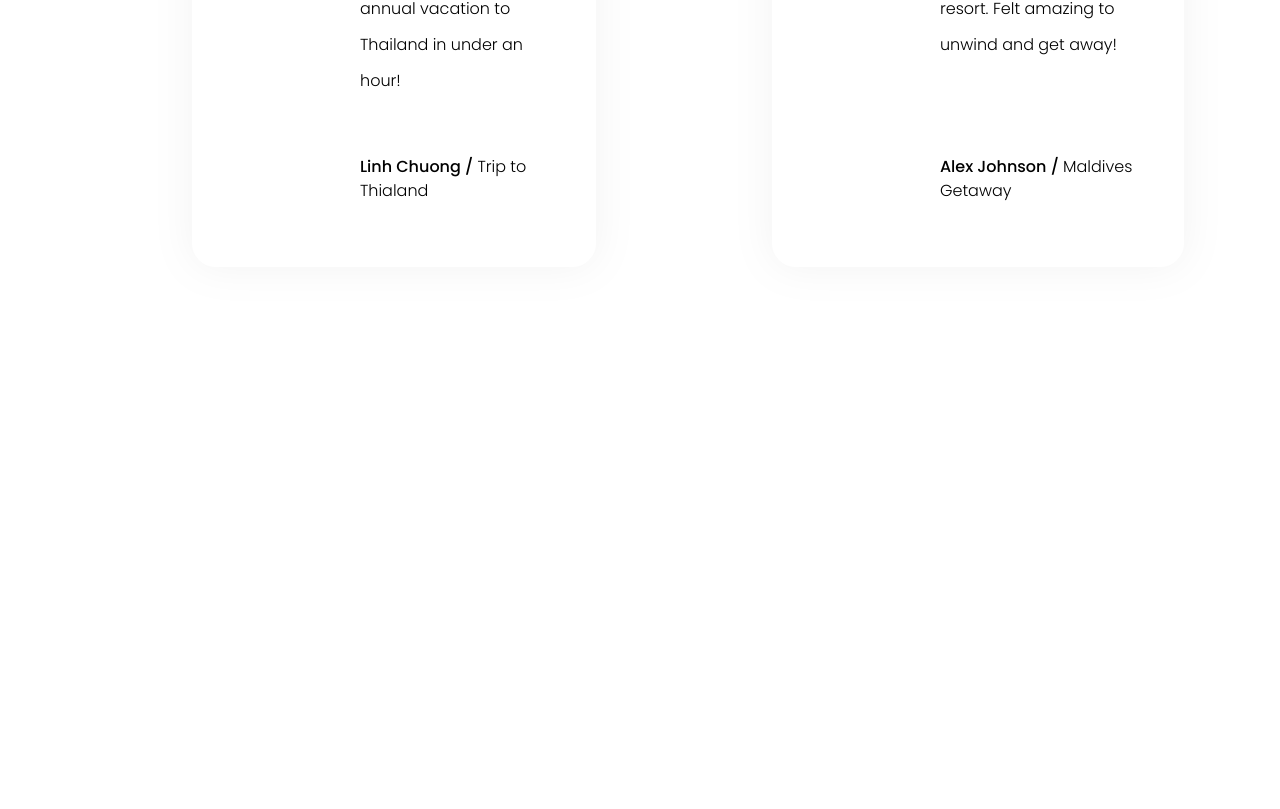
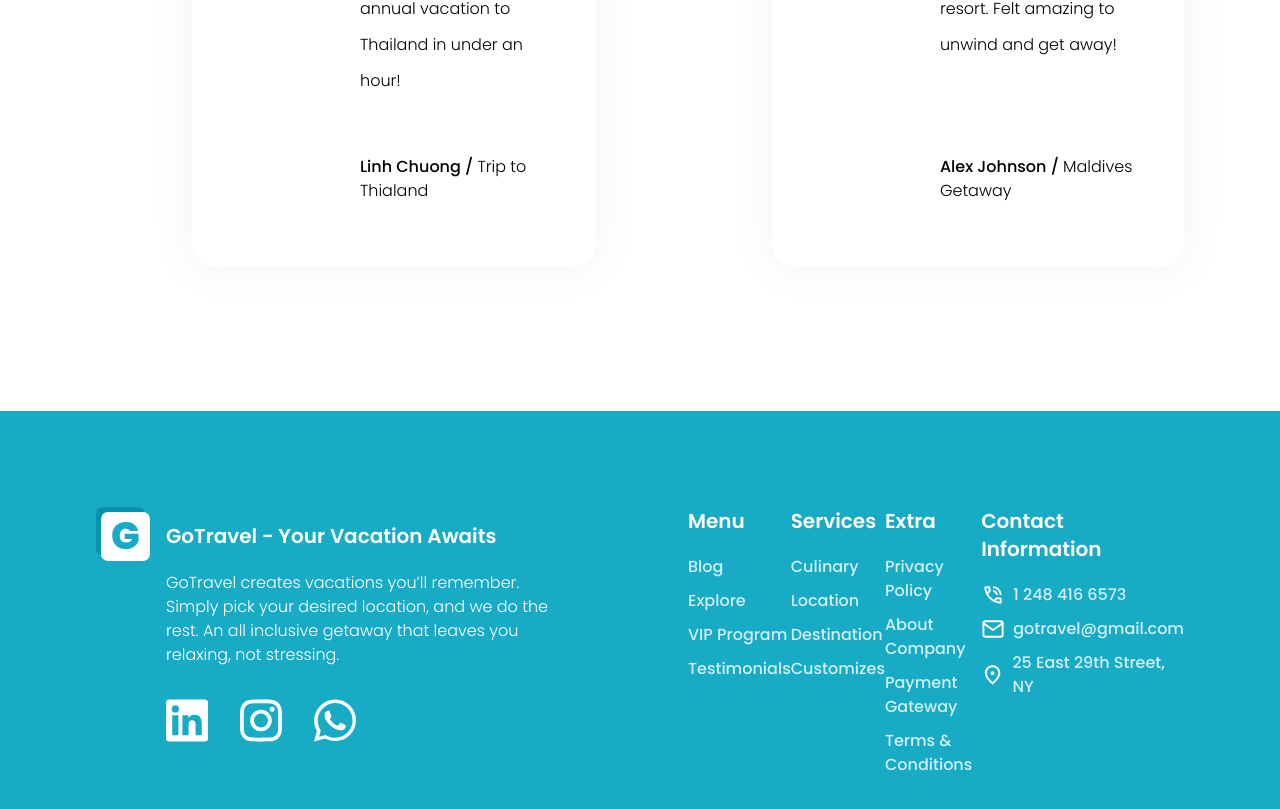
Before and after one commit to diegovilhalva/go-travel, a React (Vite) app: page / in a window 1280 px wide. Shown: the part 7300-8109 px from the top of the page. Before the commit the page ends 7711 px from the top, so only its background shows below. Built offline with nearby package versions, Linux system fonts and the light colour scheme.

Commit message:
footer created

```diff
--- a/src/App.tsx
+++ b/src/App.tsx
@@ -1,4 +1,5 @@
 import ExploreMore from "./components/ExploreMore/ExploreMore";
+import Footer from "./components/Footer";
 import FrequentTraveler from "./components/FrequentTraveler";
 import Header from "./components/Header";
 import Hero from "./components/Hero/Hero";
@@ -25,6 +26,7 @@
       <FrequentTraveler />
       <Testimonials />
     </Main>
+    <Footer/>
   </Page>);
 }
 
--- /dev/null
+++ b/src/components/Footer.tsx
@@ -0,0 +1,50 @@
+import { footerCols, footerSocials } from "../utils/content"
+import LogoIconDark from "./Icons/LogoIconDark"
+
+
+const Footer = () => {
+    return (
+        <footer className="bg-primary-700 px-24 pt-24 pb-26">
+            <div className="m-auto flex max-w-412 justify-between gap-x-32 text-white">
+                <div className="flex max-w-116 gap-x-4 ">
+                    <LogoIconDark className="block shrink-0" />
+                    <div className="">
+                        <p className="mb-5 pt-3.5 text-[1.25rem] font-semibold">GoTravel - Your Vacation Awaits</p>
+                        <p className="mb-8 font-light">GoTravel creates vacations you’ll remember. Simply pick your
+                            desired location, and we do the rest. An all inclusive getaway
+                            that leaves you relaxing, not stressing.</p>
+
+                        <ul className="flex  gap-x-8">
+                            {footerSocials.map((social) => (
+                                <li key={social.id}>
+                                    <a href={social.href}  target="_blank" aria-label={social.alt}>
+                                        <social.Icon className="fill-white" />
+                                    </a>
+                                </li>
+                            ))}
+                        </ul>
+                    </div>
+                </div>
+                <ul className="flex basis-256.5 justify-between">
+                    {footerCols.map((col) => (
+                        <li key={col.id} className="">
+                            <p className="mb-5 text-xl font-semibold">{col.heading}</p>
+                            <ul className="flex flex-col gap-y-2.5">
+                                {col.links.map((link) => (
+                                    <li key={link.id} className="flex items-center gap-x-2">
+                                        {link.Icon && <link.Icon className="block size-6 fill-white"/>}
+                                        <a href={link.href} className="font-medium opacity-80 hover:opacity-100">
+                                            <p>{link.name}</p>
+                                        </a>
+                                    </li>
+                                ))}
+                            </ul>
+                        </li>
+                    ))}
+                </ul>
+            </div>
+        </footer>
+    )
+}
+
+export default Footer
```
